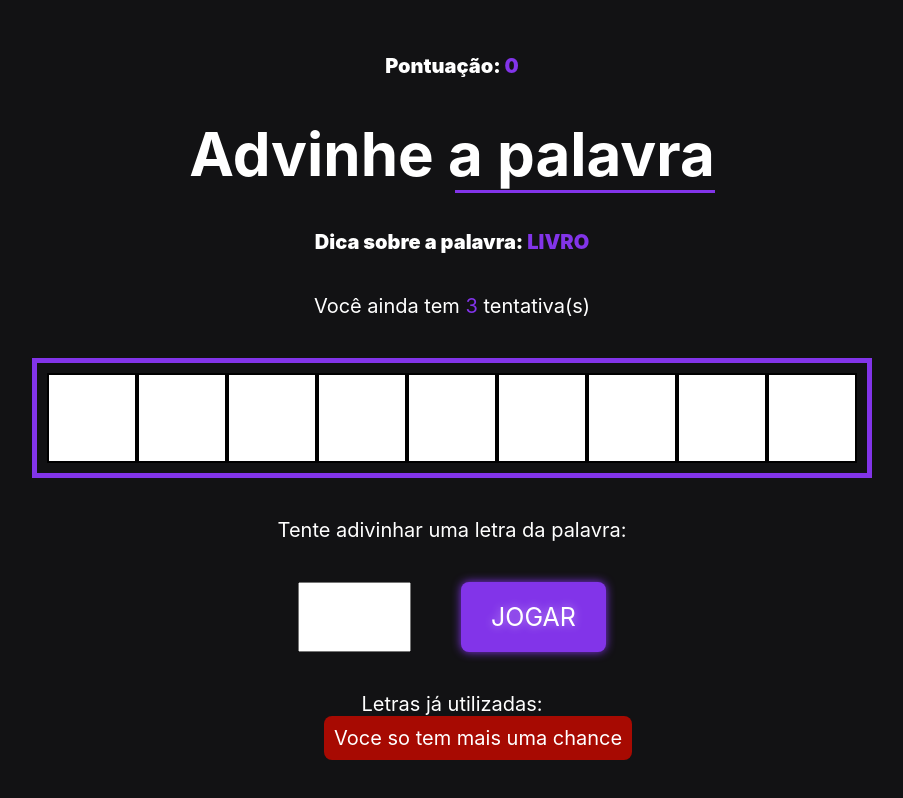
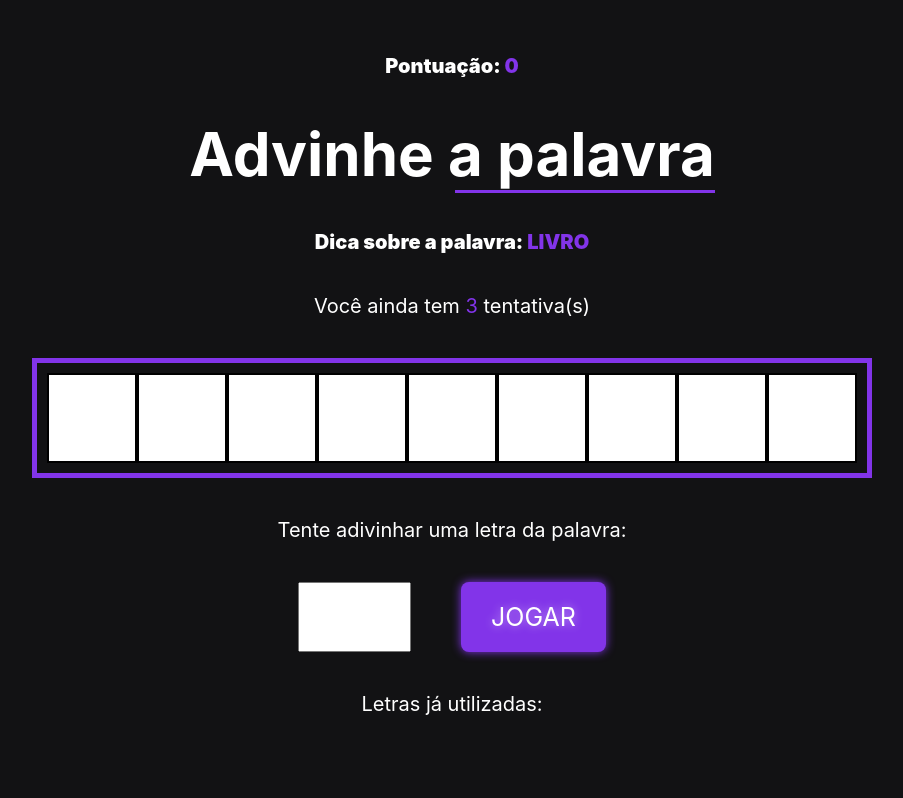
Before and after one commit to GleydsonLucena/secret_word, a React (Vite) app: page /secret_word/gameplay in a window 1280 px wide. Shown: the whole page, without its empty margins (188-1091 px from the left). Built offline with nearby package versions, Linux system fonts and the light colour scheme.

Commit message:
configuracoes de deploy

```diff
--- a/package.json
+++ b/package.json
@@ -10,7 +10,8 @@
     "lint": "eslint . --ext js,jsx --report-unused-disable-directives --max-warnings 0",
     "preview": "vite preview",
     "predeploy": "npm run build",
-    "deploy": "gh-pages -d dist"
+    "deploy": "gh-pages -d dist",
+    "postbuild": "echo > dist/.nojekyll"
   },
   "dependencies": {
     "react": "^18.3.1",
--- a/src/pages/GamePlay.jsx
+++ b/src/pages/GamePlay.jsx
@@ -165,10 +165,9 @@ const GamePlay = () => {
         <span> {gameState.wrongLetters.join(", ")} </span>
       </p>
 
-      {/* {gameState.flashMessage && (
+      {gameState.flashMessage && (
         <FlashMessage>{gameState.flashMessage}</FlashMessage>
-      )} */}
-      {<FlashMessage>{"Voce so tem mais uma chance"}</FlashMessage>}
+      )}
     </div>
   );
 };
```
